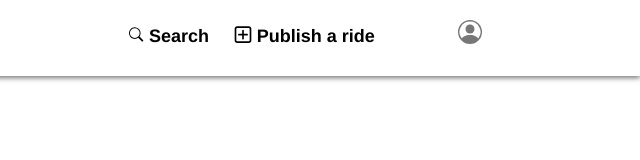
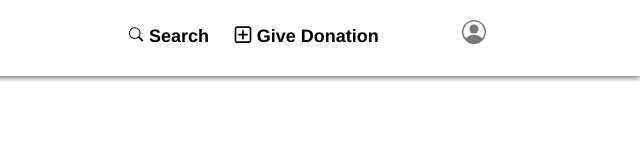
Before and after one commit to prakashshrivastav312/Web3-DApp-Let-s-Share, a website with bundled scripts: page docs/index.html in a window 1280 px wide. Shown: the full height of the page, 640-1280 px from the left. Built offline with nearby package versions, Linux system fonts and the light colour scheme; files whose address does not match are found by name.

Commit message:
Update index.html

```diff
--- a/docs/index.html
+++ b/docs/index.html
@@ -71,7 +71,7 @@
               <path fill-rule="evenodd" clip-rule="evenodd" d="M5 22C3.34315 22 2 20.6569 2 19V5C2 3.34315 3.34315 2 5 2H19C20.6569 2 22 3.34315 22 5V19C22 20.6569 20.6569 22 19 22H5ZM4 19C4 19.5523 4.44772 20 5 20H19C19.5523 20 20 19.5523 20 19V5C20 4.44772 19.5523 4 19 4H5C4.44772 4 4 4.44772 4 5V19Z" fill="currentColor" />
 
             </svg>
-            <i class="bi bi-search" style="text-align: center; font-weight: bold; font-size: 18px; margin-top: 100px; font-style: normal;">Publish a ride</i>
+            <i class="bi bi-search" style="text-align: center; font-weight: bold; font-size: 18px; margin-top: 100px; font-style: normal;">Give Donation</i>
 
           </a>
 
```
